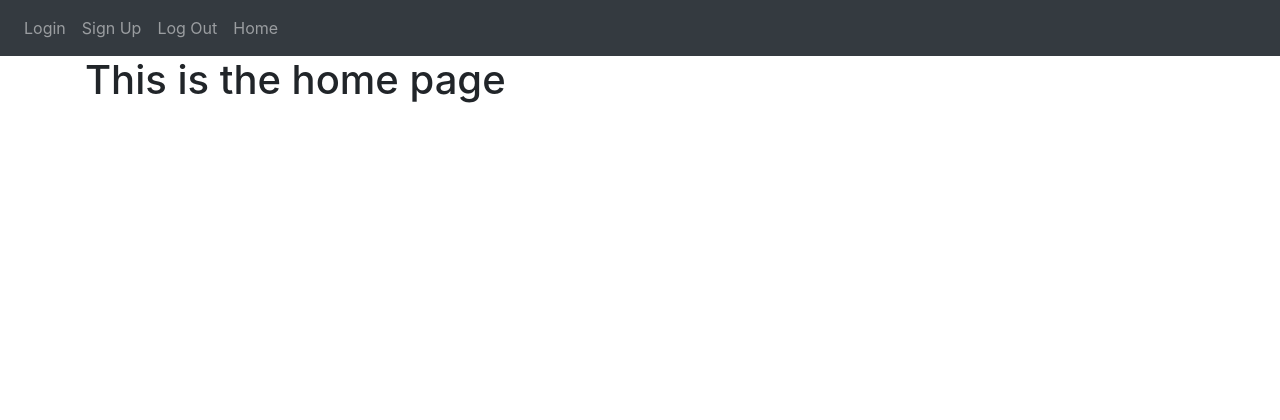
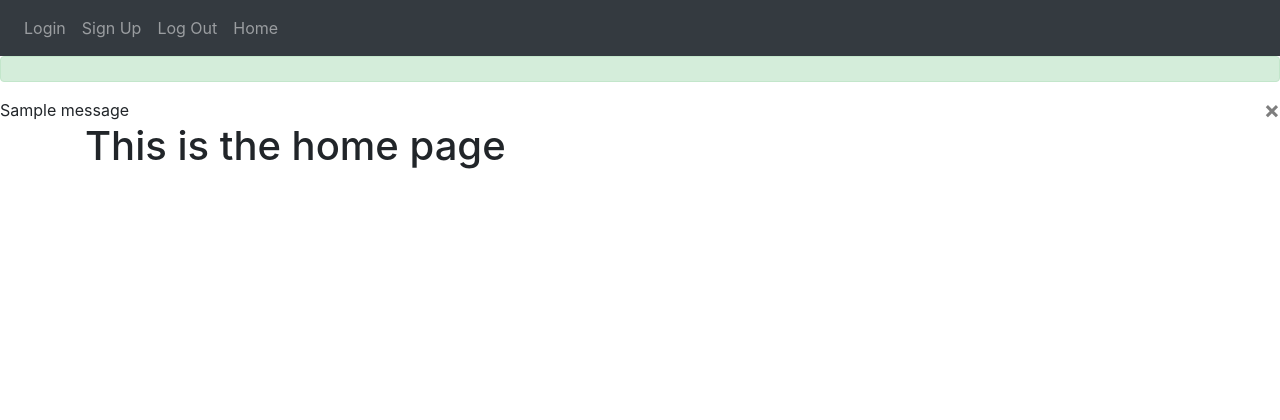
Before and after one commit to avnpl/nivel-notes, a Flask app: page / in a window 1280 px wide. Shown: the top 420 px of the page. Run offline with Flask 2, Linux system fonts and the light colour scheme; one stand-in notice (Sample message) is shown; some libraries are stand-ins or nearby versions.

Commit message:
Done with message flashing (1:12:42)

```diff
--- a/website/templates/base.html
+++ b/website/templates/base.html
@@ -27,6 +27,26 @@
         </div>
     </nav>
 
+    {% with messages = get_flashed_messages(with_categories=true) %}
+    {% if messages %}
+        {% for category, message in messages %}
+            {% if category=='true' %}
+                <div class="alert alert-danger alert-dismissable fade show" role="alert"></div>
+                {{message}}
+                <button type="button" class="close" data-dismiss="alert">
+                    <span aria-hidden="true">&times;</span>
+                </button>
+            {% else %}
+                <div class="alert alert-success alert-dismissable fade show" role="alert"></div>
+                {{message}}
+                <button type="button" class="close" data-dismiss="alert">
+                    <span aria-hidden="true">&times;</span>
+                </button>
+            {% endif %}
+        {% endfor %}
+    {% endif %}
+    {% endwith %}
+
     <div class="container">
         {% block content %}
         {% endblock %}
```
Also changed, not shown: website/auth.py (+21 -3 lines).
